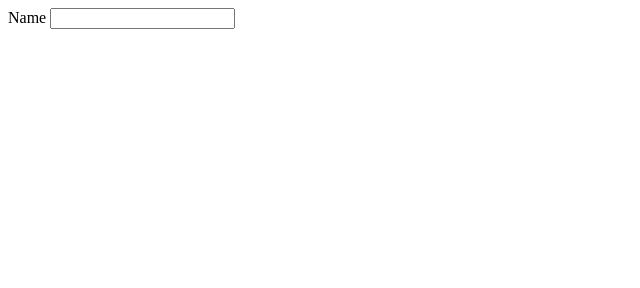
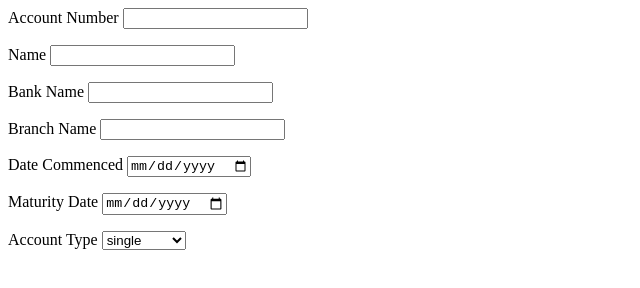
Before and after one commit to nevethap/accounts, an Electron app: page index.html in a window 1280 px wide. Shown: the whole page, without its empty margins (0-640 px from the left). Drawn offline with Linux system fonts and the light colour scheme.

Commit message:
created form for entering new account details

```diff
--- a/_form.html
+++ b/_form.html
@@ -1,4 +1,40 @@
 <form id = "newEntryForm">
-  <label for="name">Name</label>
-  <input type="text" id="name" name="name" autocomplete="off">
+
+  <p>
+      <label for="account-number">Account Number</label>
+      <input type="text" id="account-number" name="account-number">
+  </p>
+  <p>
+      <label for="account-holder-name">Name</label>
+      <input type="text" id="account-holder-name" name="account-holder-name">
+  </p>
+
+  <p>
+      <label for="bank-name">Bank Name</label>
+      <input type="text" id="bank_name" name="bank-name">
+  </p>
+
+  <p>
+      <label for="bank-branch-name">Branch Name</label>
+      <input type="text" id="bank-branch-name" name="bank-branch-name">
+  </p>
+
+  <p>
+      <label for="date-commenced">Date Commenced</label>
+      <input type="date" id="date-commenced" name="date-commenced">
+  </p>
+
+  <p>
+      <label for="date-of-maturity">Maturity Date</label>
+      <input type="date" id="date-of-maturity" name="date-of-maturity">
+  </p>
+
+  <p>
+      <label for="account-type">Account Type</label>
+      <select id="account-type" name="account-type">
+                <option value="single">single</option>
+                <option value="half-yearly">half-yearly</option>
+                <option value="yearly">yearly</option>
+      </select>
+  </p>
 </form>
```
